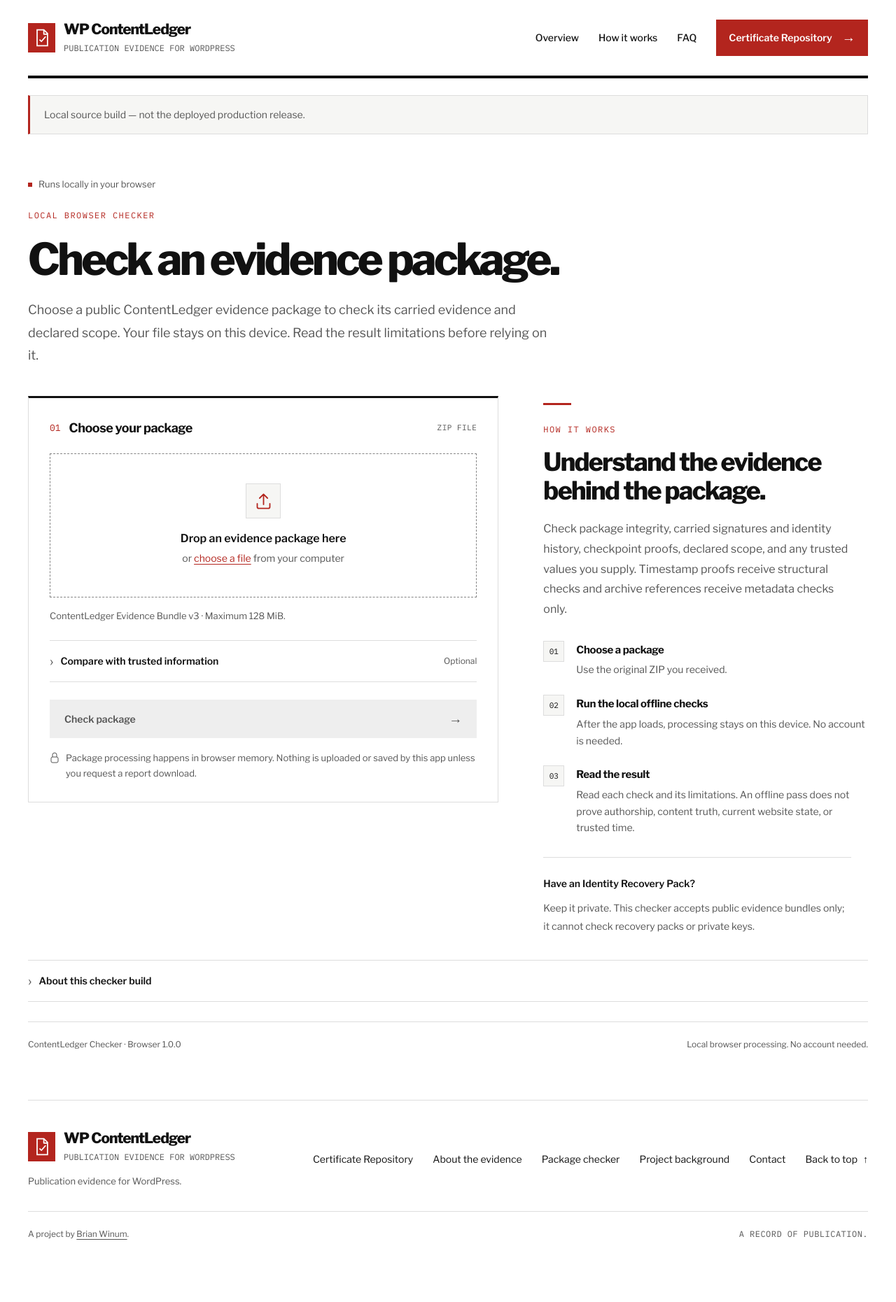
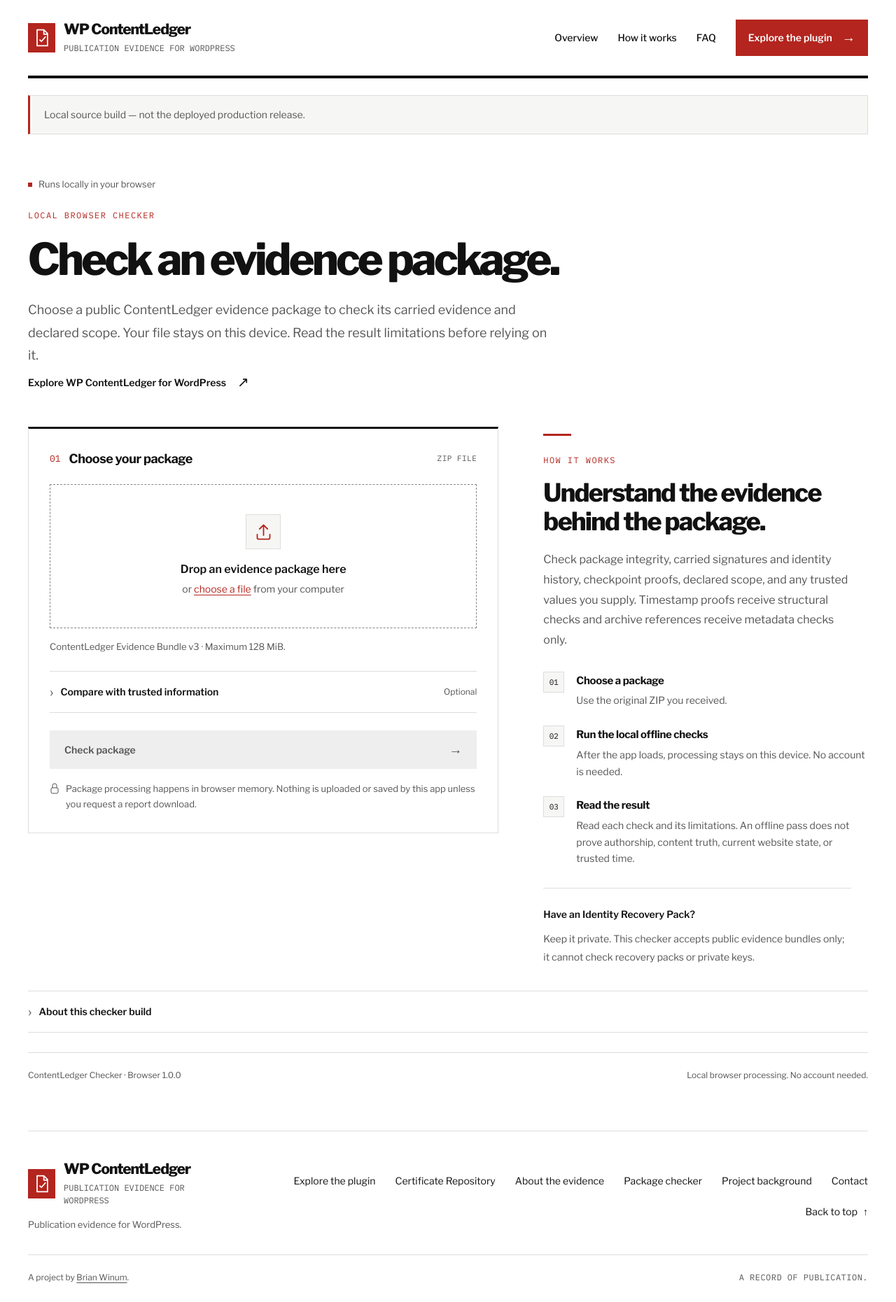
Before and after one commit to brianwinum/contentledger-verifier, a website built with Vite: page index.html in a window 1280 px wide. Shown: the whole page at 70% size. Before the commit the page ends 1799 px from the top, so only its background shows below. Built offline with nearby package versions, Linux system fonts and the light colour scheme; some packages are replaced by stand-ins of ours.

Commit message:
Add sales page links to verifier shell and introduction

```diff
--- a/index.html
+++ b/index.html
@@ -12,7 +12,7 @@
   <body>
     <div class="app-shell">
       <a class="skip-link" href="#main">Skip to content</a>
-      <header class="site-header container" id="top"><a class="brand" href="https://wpcontentledger.com/" aria-label="WP ContentLedger home"><span class="brand-mark"><svg viewBox="0 0 32 32" fill="none" aria-hidden="true"><path d="M8 3h11l6 6v20H8V3Z" stroke="currentColor" stroke-width="2"/><path d="M19 3v7h6M12 19l3 3 7-8" stroke="currentColor" stroke-width="2" stroke-linejoin="round"/></svg></span><span><span class="wordmark">WP ContentLedger</span><span class="brand-sub">Publication evidence for WordPress</span></span></a><nav aria-label="Main navigation"><a href="https://wpcontentledger.com/#overview">Overview</a><a href="https://wpcontentledger.com/#how-it-works">How it works</a><a href="https://wpcontentledger.com/#faq">FAQ</a></nav><a class="button button-primary header-cta" href="https://certificates.wpcontentledger.com/">Certificate Repository <span aria-hidden="true">→</span></a></header>
+      <header class="site-header container" id="top"><a class="brand" href="https://wpcontentledger.com/" aria-label="WP ContentLedger home"><span class="brand-mark"><svg viewBox="0 0 32 32" fill="none" aria-hidden="true"><path d="M8 3h11l6 6v20H8V3Z" stroke="currentColor" stroke-width="2"/><path d="M19 3v7h6M12 19l3 3 7-8" stroke="currentColor" stroke-width="2" stroke-linejoin="round"/></svg></span><span><span class="wordmark">WP ContentLedger</span><span class="brand-sub">Publication evidence for WordPress</span></span></a><nav aria-label="Main navigation"><a href="https://wpcontentledger.com/#overview">Overview</a><a href="https://wpcontentledger.com/#how-it-works">How it works</a><a href="https://wpcontentledger.com/#faq">FAQ</a><a class="mobile-sales-link" href="https://buy.wpcontentledger.com/">Explore plugin</a></nav><a class="button button-primary header-cta" href="https://buy.wpcontentledger.com/">Explore the plugin <span aria-hidden="true">→</span></a></header>
 
       <div id="local-build-banner" class="local-build-banner container" hidden>Local source build.</div>
       <noscript><p class="local-build-banner container">JavaScript is required to check a package locally. No package has been checked. No evidence is uploaded by this checker.</p></noscript>
@@ -22,6 +22,7 @@
           <p id="intro-eyebrow" class="eyebrow">OFFLINE PACKAGE VERIFICATION</p>
           <h1>Check an evidence package.</h1>
           <p id="intro-copy" class="intro-copy">Check a ContentLedger evidence package on your computer. Get a clear explanation of what checks out—and what it can tell you.</p>
+          <a class="text-link" href="https://buy.wpcontentledger.com/">Explore WP ContentLedger for WordPress <span aria-hidden="true">↗</span></a>
         </div>
 
         <div class="workspace">
@@ -294,7 +295,7 @@
         <p id="report-status" class="report-status" role="status" hidden></p>
         <div class="checker-build-note"><span>ContentLedger Checker <span id="app-version"></span></span><span id="footer-note">Local browser verification. No account needed.</span></div>
       </main>
-      <footer class="site-footer container"><div class="footer-top"><div><a class="brand" href="https://wpcontentledger.com/" aria-label="WP ContentLedger home"><span class="brand-mark"><svg viewBox="0 0 32 32" fill="none" aria-hidden="true"><path d="M8 3h11l6 6v20H8V3Z" stroke="currentColor" stroke-width="2"/><path d="M19 3v7h6M12 19l3 3 7-8" stroke="currentColor" stroke-width="2" stroke-linejoin="round"/></svg></span><span><span class="wordmark">WP ContentLedger</span><span class="brand-sub">Publication evidence for WordPress</span></span></a><p>Publication evidence for WordPress.</p></div><nav class="footer-links" aria-label="Project resources"><a href="https://certificates.wpcontentledger.com/">Certificate Repository</a><a href="https://certificates.wpcontentledger.com/methodology">About the evidence</a><a href="https://verify.wpcontentledger.com/">Package checker</a><a href="https://brianwinum.com/wp-contentledger/">Project background</a><a href="https://brianwinum.com/contact/?topic=contentledger">Contact</a><a href="#top">Back to top <span aria-hidden="true">↑</span></a></nav></div><div class="footer-bottom"><p>A project by <a href="https://brianwinum.com/">Brian Winum</a>.</p><span class="mono">A RECORD OF PUBLICATION.</span></div></footer>
+      <footer class="site-footer container"><div class="footer-top"><div><a class="brand" href="https://wpcontentledger.com/" aria-label="WP ContentLedger home"><span class="brand-mark"><svg viewBox="0 0 32 32" fill="none" aria-hidden="true"><path d="M8 3h11l6 6v20H8V3Z" stroke="currentColor" stroke-width="2"/><path d="M19 3v7h6M12 19l3 3 7-8" stroke="currentColor" stroke-width="2" stroke-linejoin="round"/></svg></span><span><span class="wordmark">WP ContentLedger</span><span class="brand-sub">Publication evidence for WordPress</span></span></a><p>Publication evidence for WordPress.</p></div><nav class="footer-links" aria-label="Project resources"><a href="https://buy.wpcontentledger.com/">Explore the plugin</a><a href="https://certificates.wpcontentledger.com/">Certificate Repository</a><a href="https://certificates.wpcontentledger.com/methodology">About the evidence</a><a href="https://verify.wpcontentledger.com/">Package checker</a><a href="https://brianwinum.com/wp-contentledger/">Project background</a><a href="https://brianwinum.com/contact/?topic=contentledger">Contact</a><a href="#top">Back to top <span aria-hidden="true">↑</span></a></nav></div><div class="footer-bottom"><p>A project by <a href="https://brianwinum.com/">Brian Winum</a>.</p><span class="mono">A RECORD OF PUBLICATION.</span></div></footer>
     </div>
     <script type="module" src="/src/main.ts"></script>
   </body>
--- a/src/site-shell.css
+++ b/src/site-shell.css
@@ -130,6 +130,7 @@
   line-height: 1.4;
 }
 .site-header nav span { margin-left: 0; }
+.site-header nav .mobile-sales-link { display: none; }
 .site-header nav a:hover, .text-link:hover, .footer-links a:hover {
   color: var(--accent);
   text-decoration: underline;
@@ -152,6 +153,7 @@
   font-size: .875rem;
   font-weight: 600;
   line-height: 1.4;
+  transition: background .15s, color .15s;
 }
 .button:hover { text-decoration: none; }
 .button-primary { background: var(--accent); color: var(--paper); }
@@ -237,6 +239,7 @@
   .site-header { gap: 20px; }
   .site-header nav { gap: 0 20px; }
   .site-header .header-cta { display: none; }
+  .site-header nav .mobile-sales-link { display: inline-flex; color: var(--accent); font-weight: 700; }
   .hero-copy { padding-top: 16px; }
   .hero h1 { font-size: 3.5rem; }
   .hero-actions { gap: 12px 24px; }
```
Also changed, not shown: scripts/browser-build.test.mjs (+1 -0 lines).
